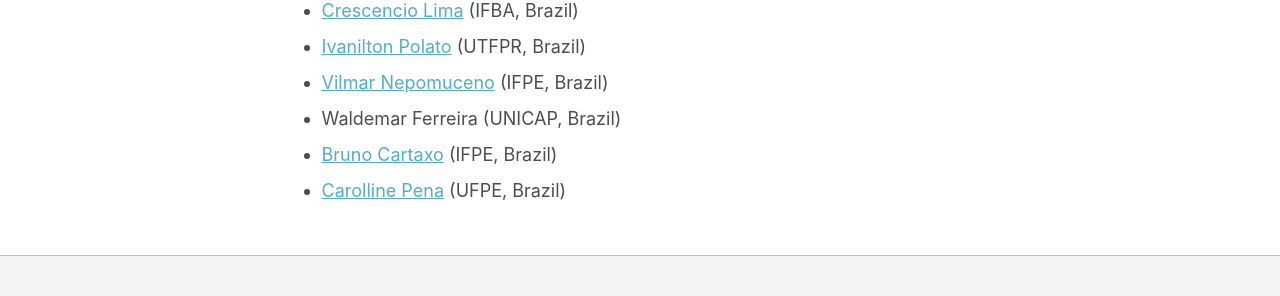
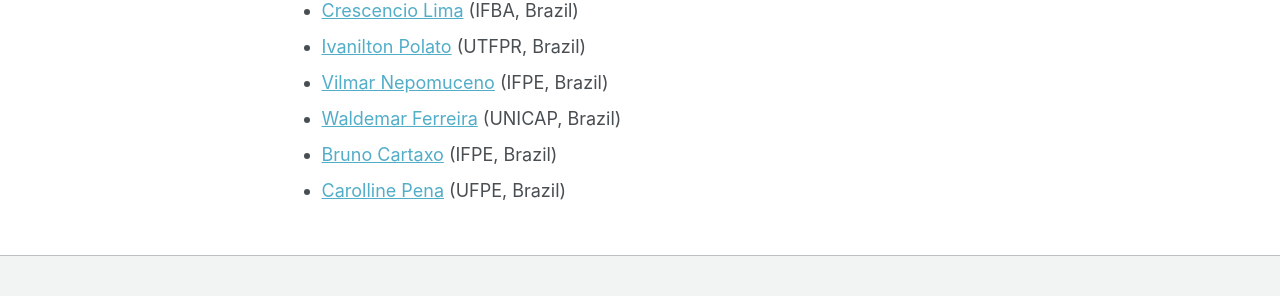
Before and after one commit to fkenjikamei/fkenjikamei.github.io, a Jekyll site: the page built from _pages/research.md, in a window 1280 px wide and 1058 px high. Shown: the part 647-943 px from the top of the window. Built offline with Jekyll 4.4.1, drawn with Linux system fonts in a browser that asks for light colours; part of the change alters nothing that is shown.

```diff
--- a/_pages/research.md
+++ b/_pages/research.md
@@ -20,6 +20,6 @@ I reearch about how to improve Software Engineering using empirical methods and
 * [Crescencio Lima](http://www.crescenciolima.com) (IFBA, Brazil)
 * [Ivanilton Polato](http://lattes.cnpq.br/7551030263039033) (UTFPR, Brazil)
 * [Vilmar Nepomuceno](https://sites.google.com/site/vilmarnepomuceno/) (IFPE, Brazil)
-* Waldemar Ferreira (UNICAP, Brazil)
+* [Waldemar Ferreira](http://lattes.cnpq.br/8662463350773114) (UNICAP, Brazil)
 * [Bruno Cartaxo](http://www.brunocartaxo.org) (IFPE, Brazil)
 * [Carolline Pena](http://lattes.cnpq.br/3172061554093280) (UFPE, Brazil)
```
